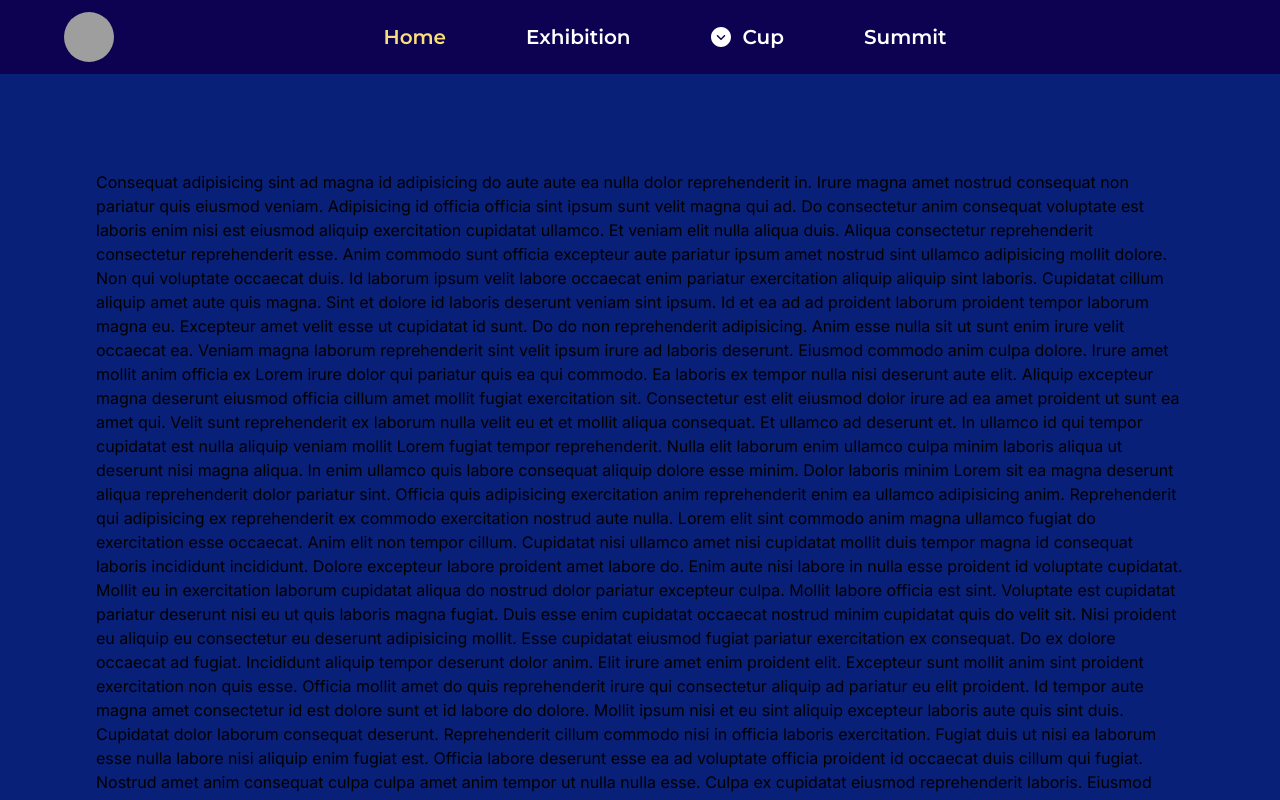
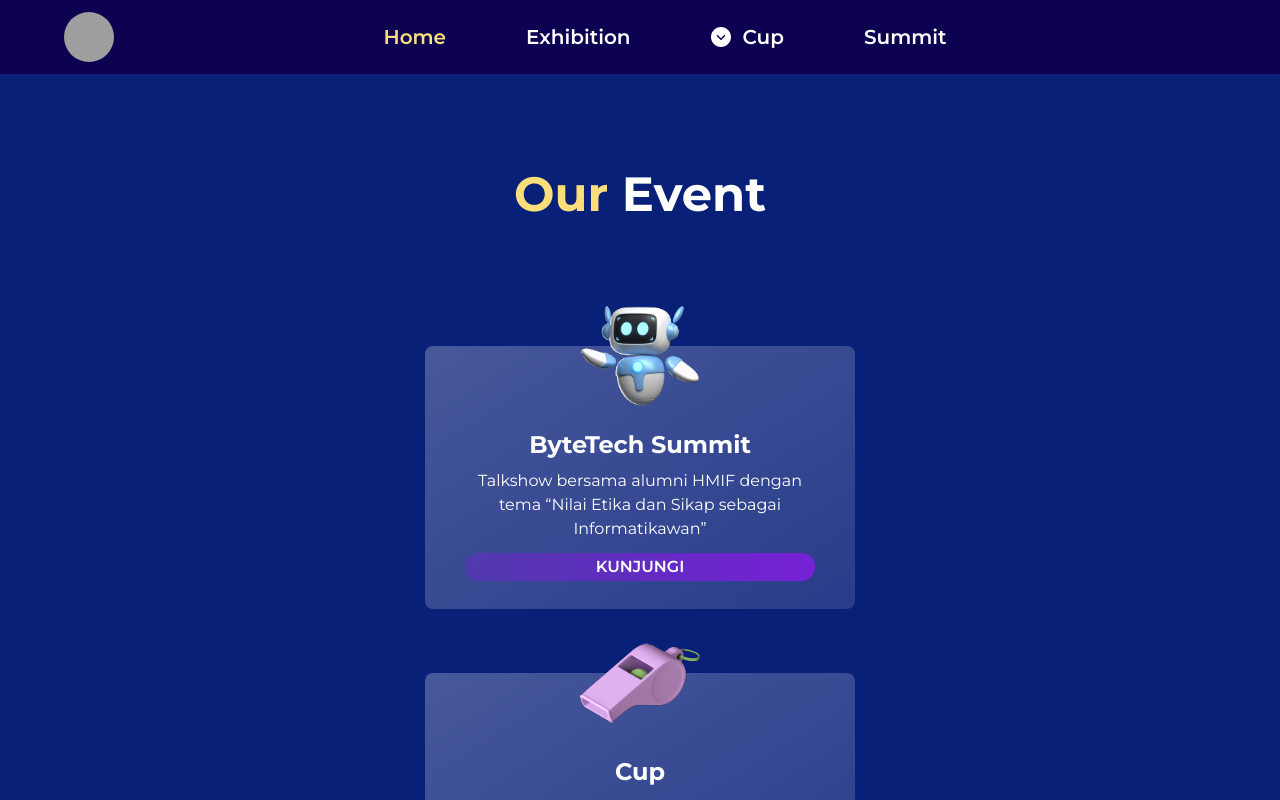
Before and after one commit to amaliap21/Web-Aksang, a Next.js app: page / in a window 1280 px wide. Shown: the top 800 px of the page. Built offline with nearby package versions, Linux system fonts and the light colour scheme; grey boxes are pictures that could not be loaded.

Commit message:
feat(icon-cards): Create icon cards compoent, and give the sample code on homepage

```diff
--- a/app/page.js
+++ b/app/page.js
@@ -1,62 +1,36 @@
+import IconCard from "@/components/icon-card";
+
 export default function Home() {
   return (
-    <main className="flex min-h-screen flex-col items-center justify-between p-24 bg-custom-blue">
-      Consequat adipisicing sint ad magna id adipisicing do aute aute ea nulla
-      dolor reprehenderit in. Irure magna amet nostrud consequat non pariatur
-      quis eiusmod veniam. Adipisicing id officia officia sint ipsum sunt velit
-      magna qui ad. Do consectetur anim consequat voluptate est laboris enim
-      nisi est eiusmod aliquip exercitation cupidatat ullamco. Et veniam elit
-      nulla aliqua duis. Aliqua consectetur reprehenderit consectetur
-      reprehenderit esse. Anim commodo sunt officia excepteur aute pariatur
-      ipsum amet nostrud sint ullamco adipisicing mollit dolore. Non qui
-      voluptate occaecat duis. Id laborum ipsum velit labore occaecat enim
-      pariatur exercitation aliquip aliquip sint laboris. Cupidatat cillum
-      aliquip amet aute quis magna. Sint et dolore id laboris deserunt veniam
-      sint ipsum. Id et ea ad ad proident laborum proident tempor laborum magna
-      eu. Excepteur amet velit esse ut cupidatat id sunt. Do do non
-      reprehenderit adipisicing. Anim esse nulla sit ut sunt enim irure velit
-      occaecat ea. Veniam magna laborum reprehenderit sint velit ipsum irure ad
-      laboris deserunt. Eiusmod commodo anim culpa dolore. Irure amet mollit
-      anim officia ex Lorem irure dolor qui pariatur quis ea qui commodo. Ea
-      laboris ex tempor nulla nisi deserunt aute elit. Aliquip excepteur magna
-      deserunt eiusmod officia cillum amet mollit fugiat exercitation sit.
-      Consectetur est elit eiusmod dolor irure ad ea amet proident ut sunt ea
-      amet qui. Velit sunt reprehenderit ex laborum nulla velit eu et et mollit
-      aliqua consequat. Et ullamco ad deserunt et. In ullamco id qui tempor
-      cupidatat est nulla aliquip veniam mollit Lorem fugiat tempor
-      reprehenderit. Nulla elit laborum enim ullamco culpa minim laboris aliqua
-      ut deserunt nisi magna aliqua. In enim ullamco quis labore consequat
-      aliquip dolore esse minim. Dolor laboris minim Lorem sit ea magna deserunt
-      aliqua reprehenderit dolor pariatur sint. Officia quis adipisicing
-      exercitation anim reprehenderit enim ea ullamco adipisicing anim.
-      Reprehenderit qui adipisicing ex reprehenderit ex commodo exercitation
-      nostrud aute nulla. Lorem elit sint commodo anim magna ullamco fugiat do
-      exercitation esse occaecat. Anim elit non tempor cillum. Cupidatat nisi
-      ullamco amet nisi cupidatat mollit duis tempor magna id consequat laboris
-      incididunt incididunt. Dolore excepteur labore proident amet labore do.
-      Enim aute nisi labore in nulla esse proident id voluptate cupidatat.
-      Mollit eu in exercitation laborum cupidatat aliqua do nostrud dolor
-      pariatur excepteur culpa. Mollit labore officia est sint. Voluptate est
-      cupidatat pariatur deserunt nisi eu ut quis laboris magna fugiat. Duis
-      esse enim cupidatat occaecat nostrud minim cupidatat quis do velit sit.
-      Nisi proident eu aliquip eu consectetur eu deserunt adipisicing mollit.
-      Esse cupidatat eiusmod fugiat pariatur exercitation ex consequat. Do ex
-      dolore occaecat ad fugiat. Incididunt aliquip tempor deserunt dolor anim.
-      Elit irure amet enim proident elit. Excepteur sunt mollit anim sint
-      proident exercitation non quis esse. Officia mollit amet do quis
-      reprehenderit irure qui consectetur aliquip ad pariatur eu elit proident.
-      Id tempor aute magna amet consectetur id est dolore sunt et id labore do
-      dolore. Mollit ipsum nisi et eu sint aliquip excepteur laboris aute quis
-      sint duis. Cupidatat dolor laborum consequat deserunt. Reprehenderit
-      cillum commodo nisi in officia laboris exercitation. Fugiat duis ut nisi
-      ea laborum esse nulla labore nisi aliquip enim fugiat est. Officia labore
-      deserunt esse ea ad voluptate officia proident id occaecat duis cillum qui
-      fugiat. Nostrud amet anim consequat culpa culpa amet anim tempor ut nulla
-      nulla esse. Culpa ex cupidatat eiusmod reprehenderit laboris. Eiusmod
-      occaecat aute laborum id fugiat id anim. Reprehenderit fugiat pariatur
-      aliquip dolore commodo elit cupidatat sint id fugiat consequat. Aliquip ut
-      sint quis duis.
-      <div className="flex items-center justify-center w-full">
+    <main className="flex min-h-screen flex-col items-center justify-center p-10 lg:p-24 bg-custom-blue">
+     <h2 className="text-[28px] lg:text-5xl text-white font-montserrat font-bold"><span className="text-custom-yellow">Our </span>Event</h2>
+      <div className="flex flex-wrap items-center justify-center w-full gap-x-60 2xl:gap-x-80 gap-y-20 lg:gap-y-16 mt-16 md:mt-20 lg:mt-32">
+        <IconCard
+          title="ByteTech Summit"
+          description="Talkshow bersama alumni HMIF dengan tema “Nilai Etika dan Sikap sebagai Informatikawan”"
+          buttonText="KUNJUNGI"
+          buttonUrl="/"
+          imageAlt="Cup"
+          imageUrl="/mini-robot.png"
+        />
+        <IconCard
+          title="Cup"
+          description="Pertandingan basket dan futsal antar angkatan di HMIF"
+          buttonText="KUNJUNGI"
+          buttonUrl="/"
+          imageAlt="Peluit"
+          imageUrl={"/peluit.png"}
+        />
+        <IconCard
+          title="ByteTech Summit"
+          description="Talkshow bersama alumni HMIF dengan tema “Nilai Etika dan Sikap sebagai Informatikawan”"
+          buttonText="KUNJUNGI"
+          buttonUrl="/"
+          imageAlt="zoom"
+          width={150}
+          height={150}
+          imageUrl={"/zoom.png"}
+        />
       </div>
     </main>
   );
--- a/components/icon-card.js
+++ b/components/icon-card.js
@@ -1,11 +1,49 @@
-import React from 'react'
+import Image from "next/image";
+import Link from "next/link";
+import React from "react";
 
-const IconCard = () => {
+const IconCard = ({
+  title,
+  description,
+  buttonText,
+  buttonUrl,
+  imageUrl,
+  imageAlt,
+  width = 200,
+  height = 200,
+}) => {
   return (
-    <div className="max-w-[430px] relative flex flex-col gap-2">
+    <div
+      style={{
+        background:
+          "linear-gradient(148deg, rgba(255, 255, 255, 0.25) 0%, rgba(255, 255, 255, 0.10) 120%)",
+      }}
+      className="w-full sm:w-fit sm:max-w-[430px] lg:min-h-[260px] text-white px-10 pt-[75px] pb-12 lg:pt-[83px] lg:pb-7 font-montserrat items-center rounded-lg bg-gradient-to-br from-[##FFFFFF1A] to-[#FFFFFF40] relative flex flex-col gap-2"
+    >
+      <Image
+        src={imageUrl}
+        alt={imageAlt}
+        width={width}
+        height={height}
+        className={`absolute w-[120px] h-[100px] lg:w-[${width}px] lg:h-[${height}px] object-center object-contain right-1/2 translate-x-1/2 -top-10 lg:bottom-[185px] `}
+      />
+      <div className="flex flex-col flex-1 justify-between gap-3">
+        <div className="flex flex-col items-center justify-start gap-2">
+          <h3 className="text-xl lg:text-2xl text-center font-bold capitalize">{title}</h3>
+          <p className="text-sm lg:text-base text-center">{description}</p>
+        </div>
+        <button
+          style={{
+            background:
+              "linear-gradient(270deg, #7721D6 0%, rgba(119, 33, 214, 0.40) 100%)",
+          }}
+          className="text-center rounded-2xl px-10 font-semibold font-montserrat py-0.5"
+        >
+          <Link href={`${buttonUrl}`}>{buttonText}</Link>
+        </button>
+      </div>
+    </div>
+  );
+};
 
-    </div>
-  )
-}
-
-export default IconCard
+export default IconCard;
```
